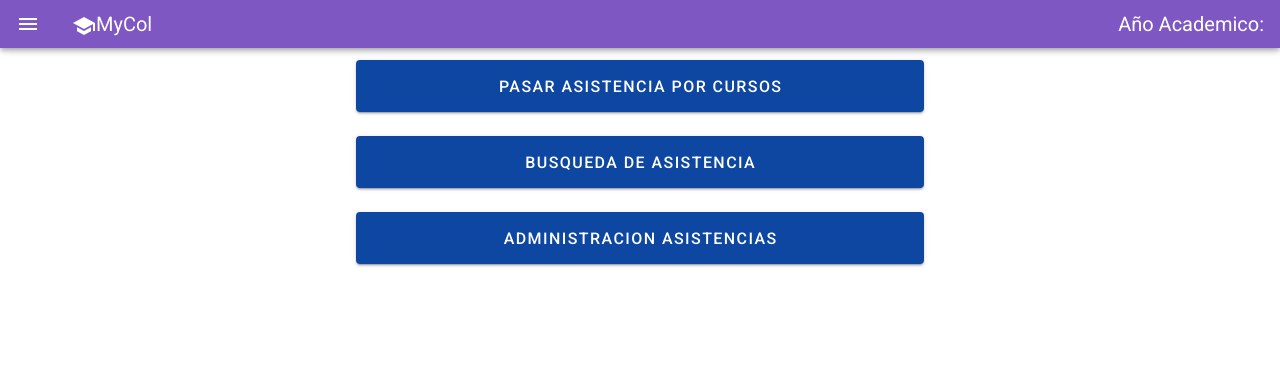
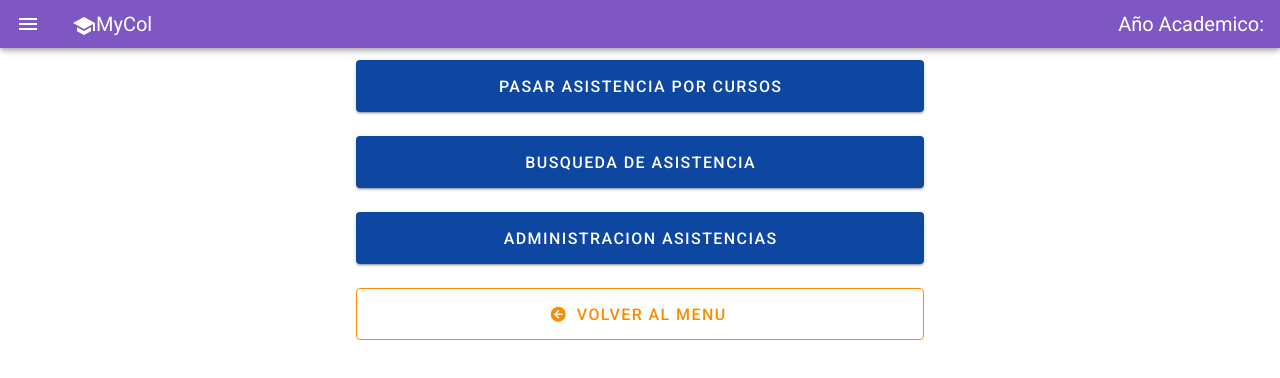
Before and after one commit to Twisterevolution/escuela-proyect, a Vue app: page /asistencia in a window 1280 px wide. Shown: the top 378 px of the page. Built offline with nearby package versions, Linux system fonts and the light colour scheme; no server answers; what v-mask, vue-tilt.js would draw is missing.

Commit message:
boton de volver en el menu de asitencias

```diff
--- a/src/components/asistenciaComponents/menuAsistencia.vue
+++ b/src/components/asistenciaComponents/menuAsistencia.vue
@@ -13,6 +13,11 @@
         <v-row class="text-center" justify="center">
             <v-col md="6" >
                  <v-btn x-large color="primary" block>administracion asistencias</v-btn>
+            </v-col>
+        </v-row>
+         <v-row class="text-center" justify="center">
+            <v-col md="6" >
+                 <v-btn x-large  @click="$router.go(-1)" color="warning" block outlined><v-icon left>mdi-arrow-left-circle</v-icon>volver al menu </v-btn>
             </v-col>
         </v-row>
     </v-container>
```
